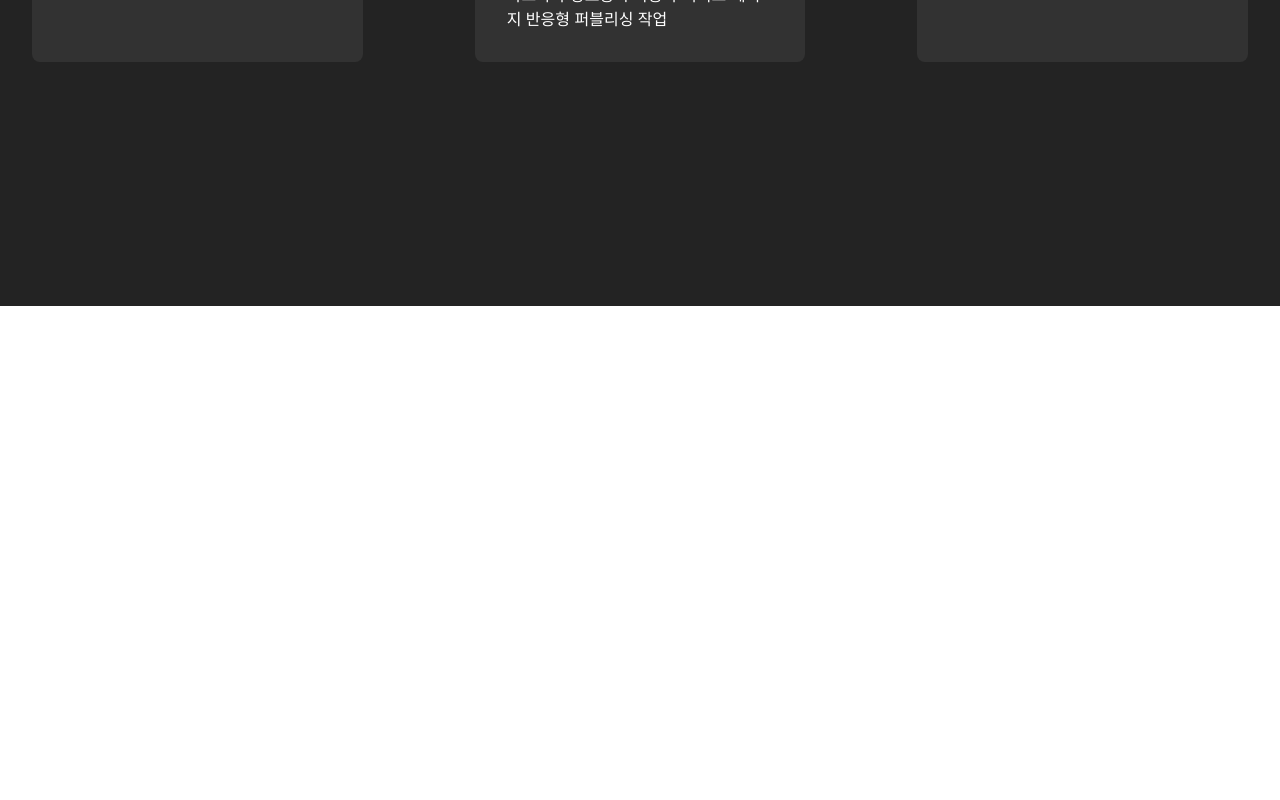
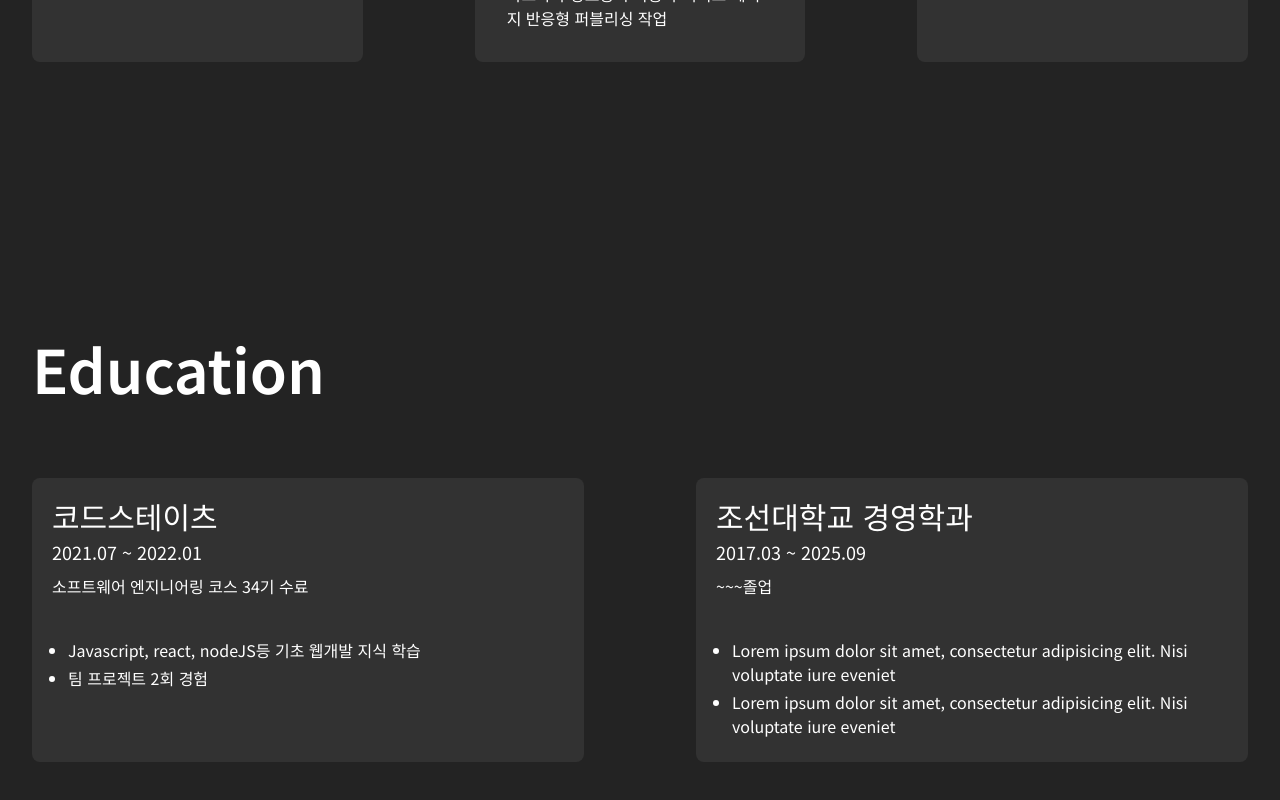
Before and after one commit to cokid1998/portfolio, a Next.js app: page / in a window 1280 px wide. Shown: the part 3002-3802 px from the top of the page. Before the commit the page ends 3308 px from the top, so only its background shows below. Built offline with nearby package versions, Linux system fonts and the light colour scheme.

Commit message:
feat: Education section

```diff
--- /dev/null
+++ b/src/components/Education/Education.styled.tsx
@@ -0,0 +1,9 @@
+import tw from "tailwind-styled-components";
+
+export const EducationWrap = tw.div`
+  grid
+  grid-cols-2
+  gap-28
+  min-w-screen-md
+  mx-auto
+`;
--- /dev/null
+++ b/src/components/Education/EducationItem/EducationItem.styled.tsx
@@ -0,0 +1,29 @@
+import tw from "tailwind-styled-components";
+
+export const EducationItemWrap = tw.div`
+  bg-boxBg
+  rounded-lg
+  p-5
+`;
+
+export const EductaionTitle = tw.h4`
+  text-white
+  text-3xl
+  mb-1
+`;
+
+export const EducationDuringTxt = tw.div`
+  text-white
+  text-lg
+  mb-2
+`;
+
+export const EducationDetailTxt = tw.div`
+  text-white
+  mb-10
+`;
+
+export const EducationStudyInfo = tw.li`
+  text-white
+  mb-1
+`;
--- /dev/null
+++ b/src/components/Education/EducationItem/index.tsx
@@ -0,0 +1,40 @@
+import {
+  EducationItemWrap,
+  EductaionTitle,
+  EducationDuringTxt,
+  EducationDetailTxt,
+  EducationStudyInfo,
+} from "@/components/Education/EducationItem/EducationItem.styled";
+
+interface EducationItemProps {
+  title: string;
+  during: string;
+  detail: string;
+  studyInfo: string[];
+}
+
+const EducationItem = ({
+  educationData: { title, during, detail, studyInfo },
+}: {
+  educationData: EducationItemProps;
+}) => {
+  return (
+    <EducationItemWrap>
+      <EductaionTitle>{title}</EductaionTitle>
+      <EducationDuringTxt>{during}</EducationDuringTxt>
+      <EducationDetailTxt>{detail}</EducationDetailTxt>
+
+      <ul className={`list-disc pl-4`}>
+        {studyInfo.map((studyInfoItem) => {
+          return (
+            <EducationStudyInfo key={studyInfoItem}>
+              {studyInfoItem}
+            </EducationStudyInfo>
+          );
+        })}
+      </ul>
+    </EducationItemWrap>
+  );
+};
+
+export default EducationItem;
--- /dev/null
+++ b/src/components/Education/index.tsx
@@ -0,0 +1,40 @@
+import { Container, Title } from "@/components/Common.styled";
+import { EducationWrap } from "@/components/Education/Education.styled";
+import EducationItem from "@/components/Education/EducationItem";
+
+const EDUCATION_DATA = [
+  {
+    title: "코드스테이츠",
+    during: "2021.07 ~ 2022.01",
+    detail: "소프트웨어 엔지니어링 코스 34기 수료",
+    studyInfo: [
+      "Javascript, react, nodeJS등 기초 웹개발 지식 학습",
+      "팀 프로젝트 2회 경험",
+    ],
+  },
+  {
+    title: "조선대학교 경영학과",
+    during: "2017.03 ~ 2025.09",
+    detail: "~~~졸업",
+    studyInfo: [
+      "Lorem ipsum dolor sit amet, consectetur adipisicing elit. Nisi voluptate iure eveniet",
+      "Lorem ipsum dolor sit amet, consectetur adipisicing elit. Nisi voluptate iure eveniet",
+    ],
+  },
+];
+
+const Education = () => {
+  return (
+    <Container>
+      <Title>Education</Title>
+
+      <EducationWrap>
+        {EDUCATION_DATA.map((item) => {
+          return <EducationItem key={item.title} educationData={item} />;
+        })}
+      </EducationWrap>
+    </Container>
+  );
+};
+
+export default Education;
--- a/src/pages/index.tsx
+++ b/src/pages/index.tsx
@@ -2,6 +2,7 @@
 import AboutMe from "@/components/AboutMe";
 import Skill from "@/components/Skill";
 import Project from "@/components/Project";
+import Education from "@/components/Education";
 
 export default function Home() {
   return (
@@ -10,6 +11,7 @@
       <AboutMe />
       <Skill />
       <Project />
+      <Education />
     </main>
   );
 }
```
